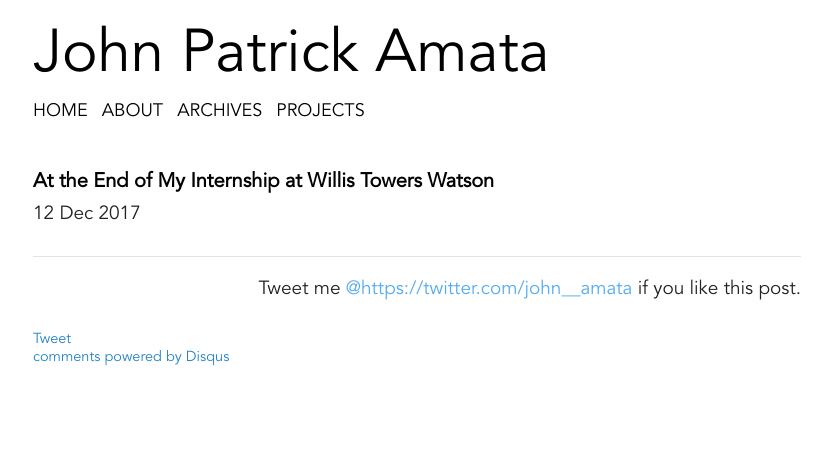
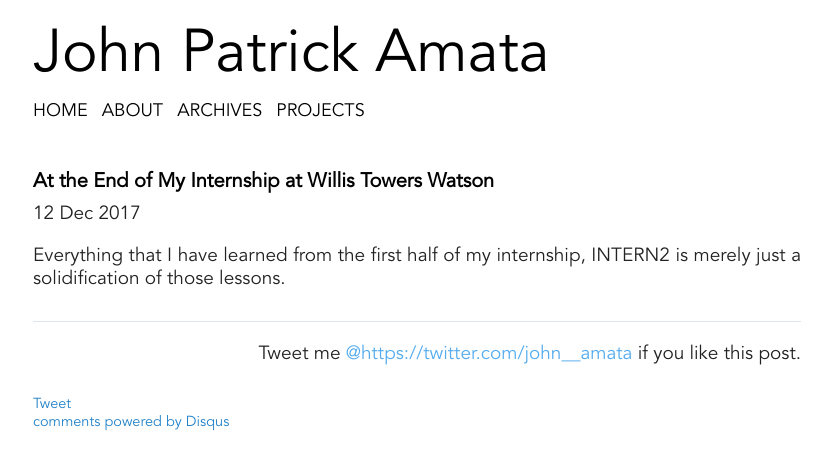
Before and after one commit to jpamata/jpamata.github.io, a Jekyll site: the page built from _posts/2017-12-12-my-internship-willis-towers-watson.md, in a window 1280 px wide. Shown: the top 470 px of the page, without its empty margins (223-1055 px from the left). Built offline with Jekyll 4.4.1, drawn with Linux system fonts in a browser that asks for light colours; comment, search, counter and statistics services are not loaded.

Commit message:
Update 2017-12-12-my-internship-willis-towers-watson.md

```diff
--- a/_posts/2017-12-12-my-internship-willis-towers-watson.md
+++ b/_posts/2017-12-12-my-internship-willis-towers-watson.md
@@ -6,3 +6,5 @@
 tags: [career]
 comments: true
 ---
+
+<p align="justify">Everything that I have learned from the first half of my internship, INTERN2 is merely just a solidification of those lessons. </p>
```
